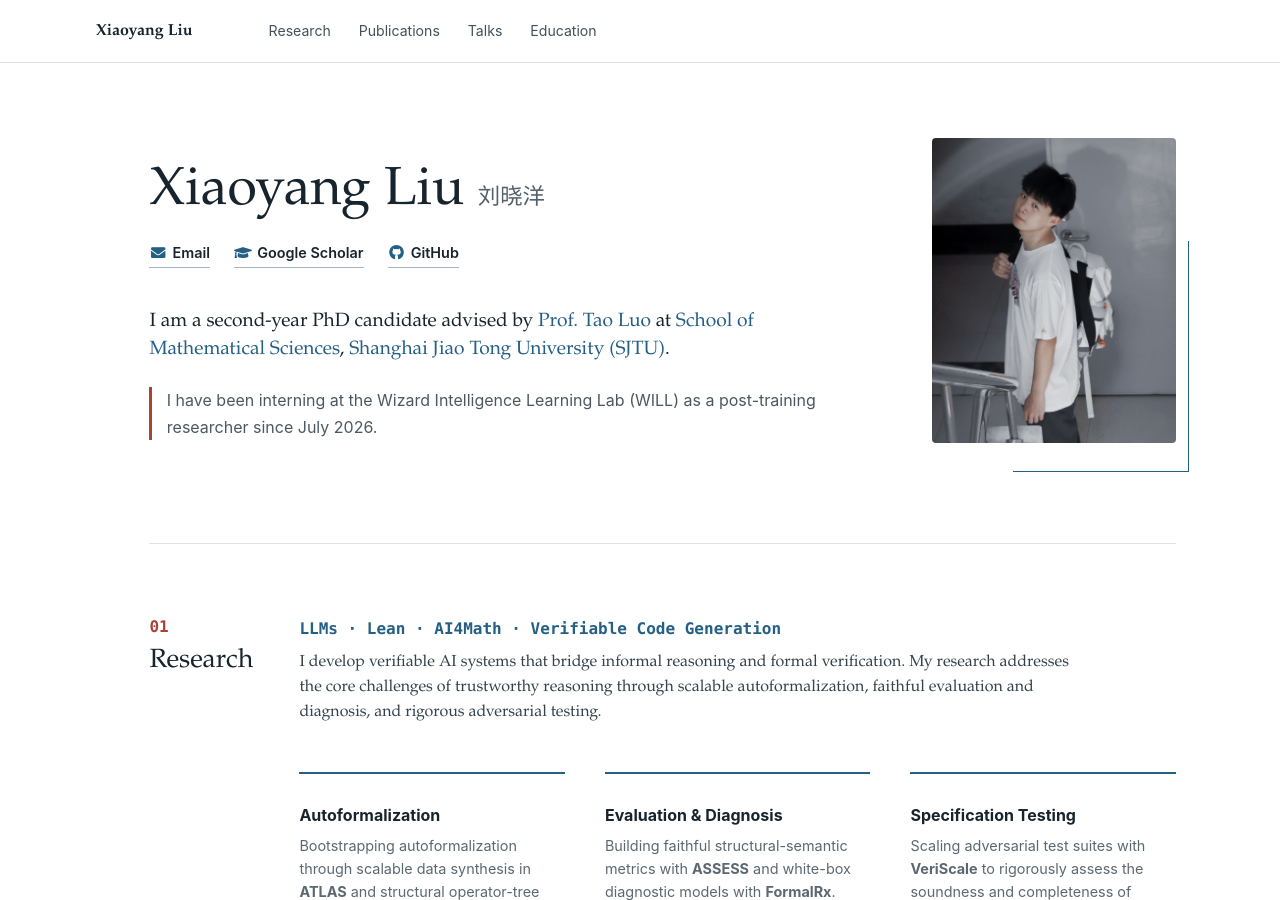
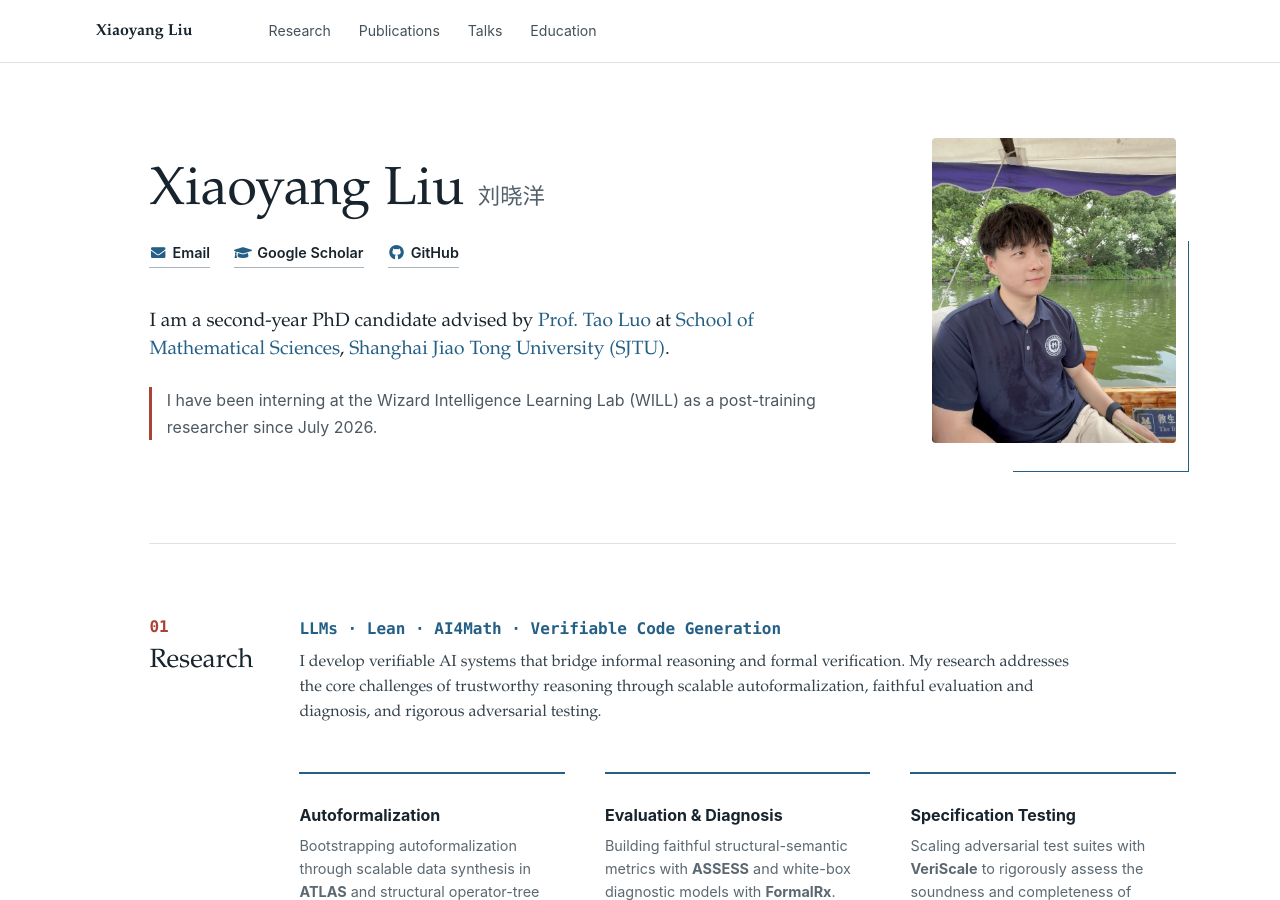
Before and after one commit to XiaoyangLiu-sjtu/XiaoyangLiu-sjtu.github.io, a Jekyll site: the page built from _pages/about.md, in a window 1280 px wide and 900 px high. Built offline with Jekyll 4.4.1, drawn with Linux system fonts in a browser that asks for light colours.

Commit message:
Update profile photo

```diff
--- a/_pages/about.md
+++ b/_pages/about.md
@@ -21,7 +21,7 @@ redirect_from:
     <p class="availability">I have been interning at the Wizard Intelligence Learning Lab (WILL) as a post-training researcher since July 2026.</p>
   </div>
   <figure class="profile-hero__portrait">
-    <img src="/images/profile-photo.jpg" alt="Portrait of Xiaoyang Liu" width="2122" height="2484">
+    <img src="/images/profile-photo.jpg" alt="Portrait of Xiaoyang Liu" width="750" height="1000">
   </figure>
 </section>
 
```
Also changed, not shown: images/profile-photo.jpg.
